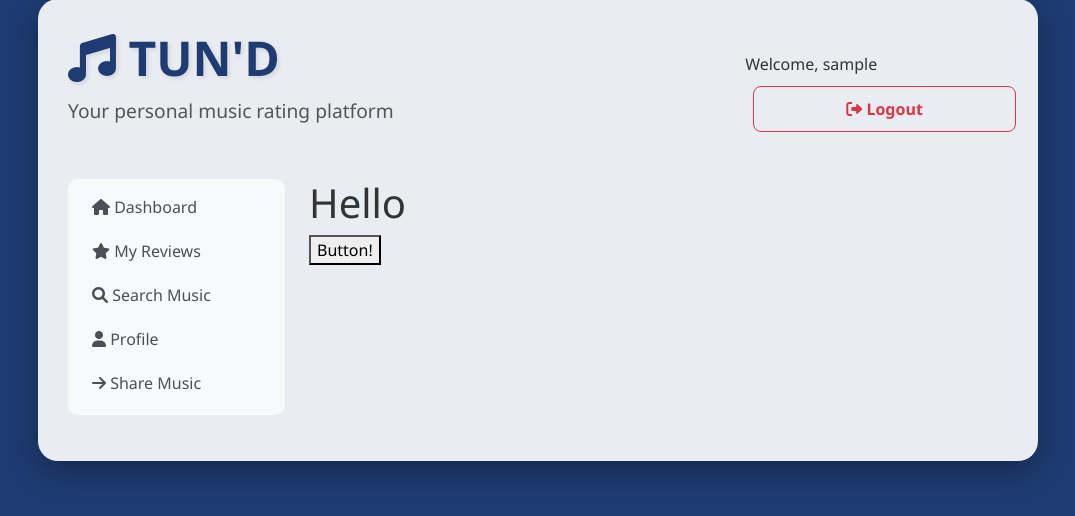
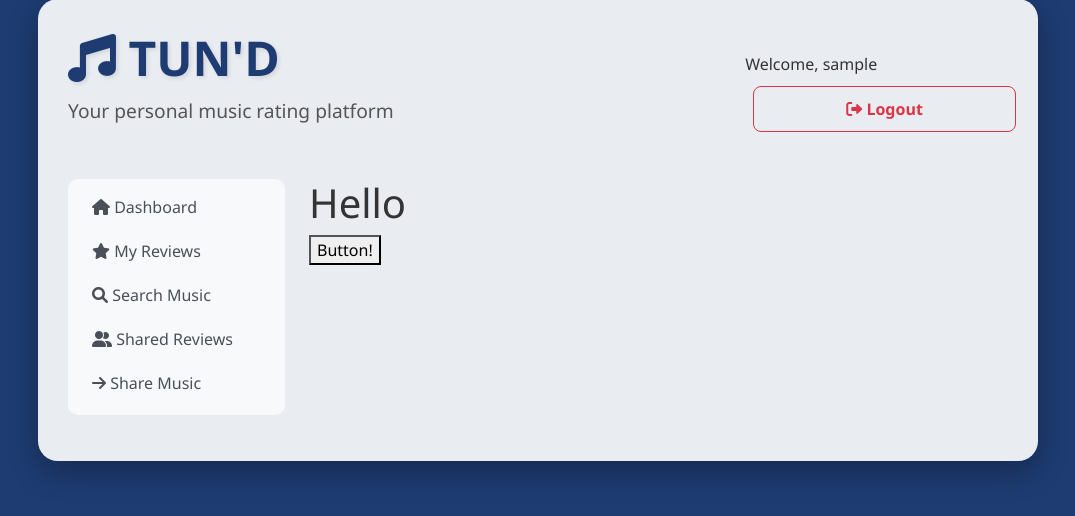
Before and after one commit to gaboogai/AgileWebDev, a Flask app: page /button in a window 1280 px wide. Shown: the part 61-577 px from the top of the page, without its empty margins (102-1177 px from the left). Run offline with Flask 3, Linux system fonts and the light colour scheme; the visitor is signed in with stand-in values (Sample User, id 1); parts of the project's set-up code (start-up, migrations or seed data) failed here and were passed over.

```diff
--- a/app/templates/base.html
+++ b/app/templates/base.html
@@ -60,8 +60,8 @@
                 </a>
               </li>
               <li class="nav-item">
-                <a class="nav-link {% if request.path == '/profile' %}active{% endif %}" href="/profile">
-                  <i class="fas fa-user"></i> Profile
+                <a class="nav-link {% if request.path == '/shared-reviews' %}active{% endif %}" href="/shared-reviews">
+                  <i class="fas fa-user-friends"></i> Shared Reviews
                 </a>
               </li>
               <li class="nav-item">
```
